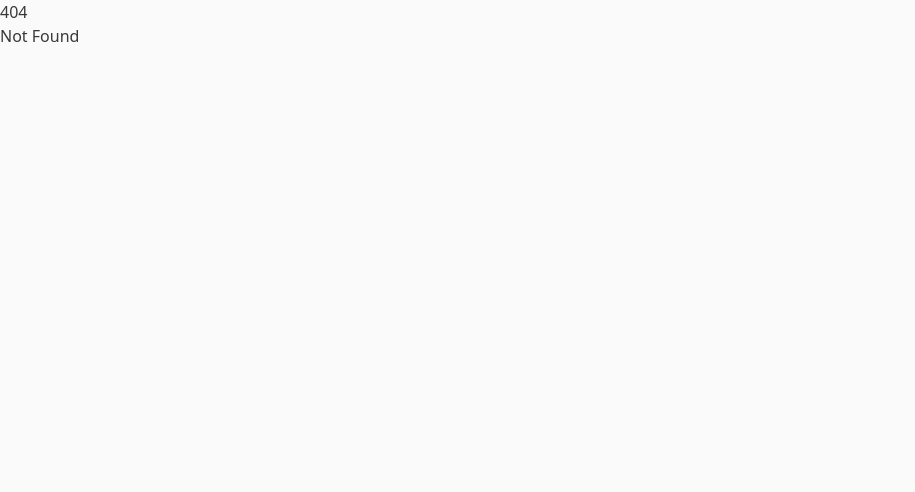
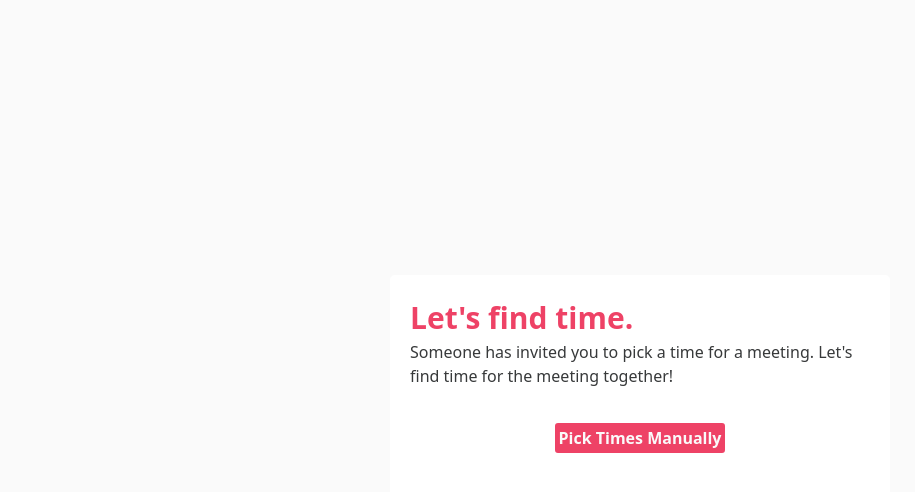
Before and after one commit to scalander/scalander, a SvelteKit app in the folder frontend/: page /create/1 in a window 1280 px wide. Before the commit this address had no page. Shown: the top 492 px of the page, without its empty margins (0-915 px from the left). Built offline with nearby package versions, Linux system fonts and the light colour scheme.

Commit message:
create meeting creation page from calendar page

```diff
--- /dev/null
+++ b/frontend/src/routes/create/[meetingid]/+page.svelte
@@ -0,0 +1,181 @@
+<svelte:head>
+    <script src="https://accounts.google.com/gsi/client" on:load={loadGoogle} />
+</svelte:head>
+
+<!-- base copied from ./schedule/[uid] -->
+
+<script>
+    // page info and svelte tooling
+    import { page } from '$app/stores';
+    import { onMount } from 'svelte';
+
+    // our own UI components
+    import DateTimeRangePicker from "$lib/components/DateTimeRangePicker.svelte"
+    import Button from '$lib/components/ui/Button.svelte';
+
+    // strings
+    import strings from "$lib/strings.json";
+    import { exclude_internal_props } from 'svelte/internal';
+
+    // current changes
+    let change = []
+
+    // the button
+    let gbutton;
+
+    // global state
+    // state 1 is "google or manual" screen
+    // state 2 is the datepicker + submit screen
+    // state 3 is the completion screen
+    let state = 1;
+    // wheather google is ready
+    let ready = false;
+
+    // handle credential input
+    function handleCredential(authResult) {
+        // TODO pass it to the server
+        console.log(`amazing physics going on with ${authResult.access_token}`);
+        // move on
+        state=2
+    }
+
+    // submit result
+    function submitResult() {
+        // TODO pass it to hte server
+        console.log(`amazing physics going on with ${change}`);
+        // move on
+        state=3
+    }
+
+    onMount(loadGoogle);
+
+    let client;
+
+    // Initialize Google Credential Services
+    function loadGoogle() {
+        try {
+            client = google.accounts.oauth2.initTokenClient({
+                client_id: import.meta.env.VITE_GOOGLE_CLIENT_ID,
+                callback: handleCredential,
+                scope: "https://www.googleapis.com/auth/calendar.readonly "
+            });
+            ready = true;
+        } catch (e) {
+            console.log(e);
+            // TODO WARN
+            // this is usually when the API is not ready yet
+        }
+    };
+</script>
+
+
+<div id="page-container">
+    <div id="schedule-container"
+         class="schedule-container-{state!=2?'small':'large'}">
+        <!-- State 1 is a "what do you want to do" screen -->
+        {#if state==1}
+            <h1>{strings.SCHEDULE_FIND_TIME}</h1>
+            <p>{strings.SCHEDULE_DESCRIPTION}</p>
+            <div class="schedule-action-container">
+                <div id="schedule-action-buttons">
+                    {#if ready}
+                    <Button primary
+                            on:click={()=>client.requestAccessToken()}>
+                        {strings.SCHEDULE_READ_CAL}</Button>
+                    or
+                    {/if}
+                    <Button primary
+                            on:click={()=>state=2}>
+                        {strings.SCHEDULE_PICK_MANUALLY}</Button>
+                </div>
+            </div>
+        {:else if state == 2}
+            <div>
+                <div>
+                    <span class="action"
+                           on:click={()=>state=1}>
+                        <i class="fa-solid fa-chevron-left action" />
+                        {strings.GLOBAL_BACK}
+                    </span>
+                    <span class="action right"
+                          on:click={submitResult}><i class="fa-solid fa-check action"></i> {strings.GLOBAL_DONE}</span>
+                </div>
+                <DateTimeRangePicker on:change="{(e)=> change=e.detail.selected}"/>
+            </div>
+        {:else}
+            <div class="schedule-center-container">
+                <div>
+                    <h1>🎉 {strings.SCHEDULE_CONGRATS}</h1>
+                    <p style="font-weight: 500; padding-top: 10px">{strings.SCHEDULE_CONGRATS_MSG}</p>
+                </div>
+            </div>
+        {/if}
+    </div>
+</div>
+
+
+<style>
+    #page-container{
+        width: 100vw;
+        height: 100vh;
+        display: flex;
+        justify-content: center;
+        align-items: center;
+    }
+
+    #schedule-container {
+        background: var(--accented-background);
+        border-radius: 5px;
+        padding: 20px;
+    }
+    .schedule-container-small {
+        width: min(80vw, 500px);
+        height: min(80vh, 250px);
+    }
+    .schedule-container-large {
+        width: min(80vw, 700px);
+        height: min(80vh, 450px);
+    }
+
+    .schedule-action-container {
+        height: calc(min(80vh, 250px) - 150px);
+        justify-content: center;
+        align-items: center;
+        display: flex;
+    }
+
+    .schedule-center-container {
+        width: 100%;
+        height: 100%;
+        justify-content: center;
+        align-items: center;
+        display: flex;
+    }
+
+    #schedule-action-buttons {
+        display: flex;
+        flex-direction: row;
+        align-items: center;
+        gap: 30px;
+        color: var(--accent);
+    }
+
+    #done-button {
+        float: right;
+    }
+
+    .action {
+        color: var(--accent);
+        cursor: pointer;
+    }
+
+    .right {
+        float: right;
+    }
+
+    h1 {
+        font-weight: 700;
+        color: var(--accent);
+        font-size: 30px;
+    }
+</style>
```
